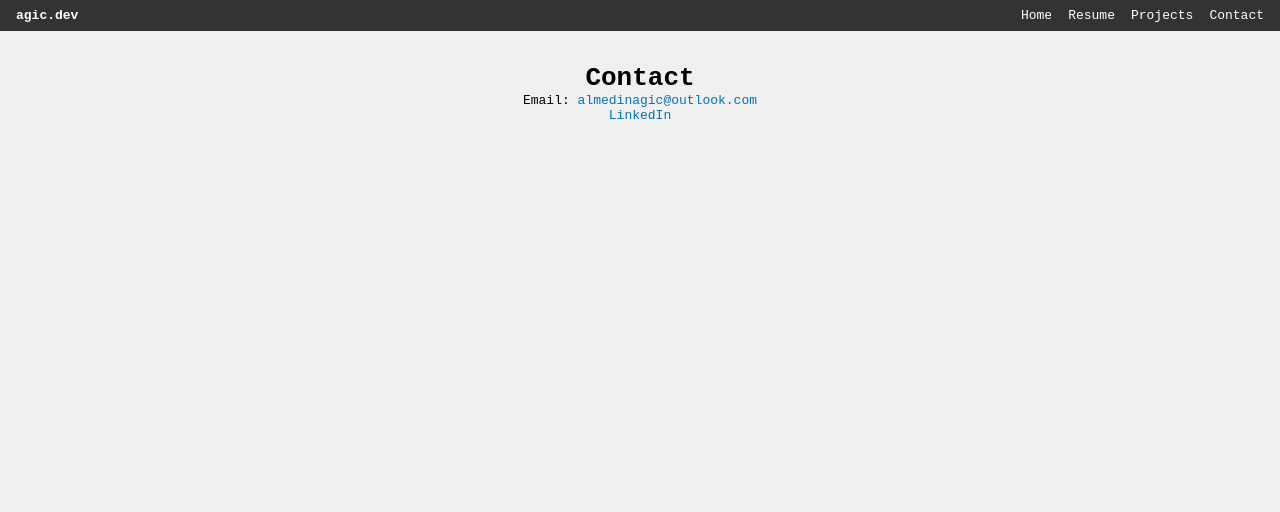
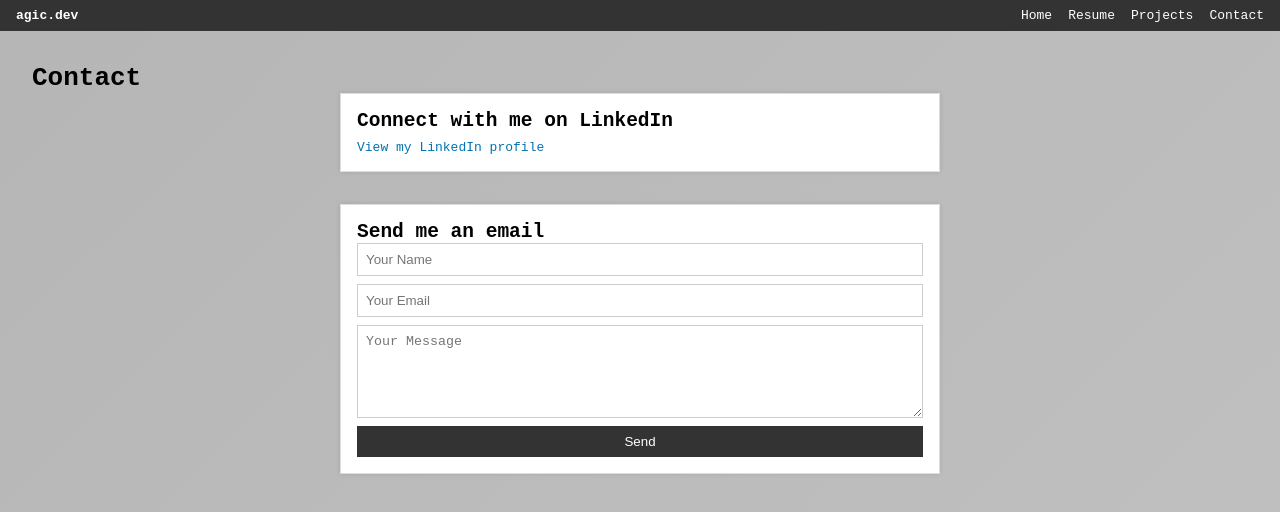
Before and after one commit to Zyorby/agic.dev, a React (Vite) app: page /contact in a window 1280 px wide. Shown: the top 512 px of the page. Built offline with nearby package versions, Linux system fonts and the light colour scheme.

Commit message:
Feature Update
- reworked contact page
- background-color replace with gradient animation

```diff
--- a/src/ContactPage.tsx
+++ b/src/ContactPage.tsx
@@ -7,12 +7,31 @@ const ContactPage = () => {
       <NavBar />
       <div className={styles.content}>
         <h1>Contact</h1>
-        <p>Email: <a href="mailto:almedinagic@outlook.com">almedinagic@outlook.com</a></p>
-        <p>
-          <a href="https://www.linkedin.com/in/almedin-agic-8ab820288/" target="_blank" rel="noopener noreferrer">
-            LinkedIn
-          </a>
-        </p>
+
+        <div className={styles.contactGrid}>
+          <div className={styles.linkedinBox}>
+            <h2>Connect with me on LinkedIn</h2>
+            <a
+              href="https://www.linkedin.com/in/almedin-agic-8ab820288/"
+              target="_blank"
+              rel="noopener noreferrer"
+              className={styles.linkedinLink}
+            >
+              View my LinkedIn profile
+            </a>
+          </div>
+
+          <div className={styles.formBox}>
+            <h2>Send me an email</h2>
+            <form action="mailto:almedinagic@outlook.com" method="POST" encType="text/plain">
+              <input type="text" name="name" placeholder="Your Name" required />
+              <input type="email" name="email" placeholder="Your Email" required />
+              <textarea name="message" placeholder="Your Message" rows={5} required></textarea>
+              <button type="submit">Send</button>
+            </form>
+          </div>
+        </div>
+
       </div>
     </div>
   );
--- a/src/MainSite.tsx
+++ b/src/MainSite.tsx
@@ -8,7 +8,11 @@ const MainSite = () => {
       <div className={styles.hero}>
         <h1 className={styles.name}>Almedin Agic</h1>
         <p className={styles.about}>
-          I'm Almedin Agic, a cybersecurity student passionate about IT, security, and coding.
+          Cybersecurity student passionate about Information Technology and Security!
+        </p>
+        <p className={styles.currentWork}>
+          Currently Working on:
+          <p>Comptia A+</p>
         </p>
       </div>
     </div>
--- a/src/contactpage.module.css
+++ b/src/contactpage.module.css
@@ -1,19 +1,74 @@
 .container {
   min-height: 100vh;
-  background: #f0f0f0;
   color: #000000;
+  animation: gradientShift 10s ease infinite;
+  background: linear-gradient(-45deg, #cfcfcf, #adadad, #f3f3f3);
+  background-size: 600% 600%;
+}
+
+@keyframes gradientShift {
+  0% {
+    background-position: 0% 50%;
+  }
+  50% {
+    background-position: 100% 50%;
+  }
+  100% {
+    background-position: 0% 50%;
+  }
 }
 
 .content {
   padding: 2rem;
-  text-align: center;
 }
 
-.content a {
-  color: #0073b1;  /* LinkedIn blue */
+.contactGrid {
+  display: flex;
+  flex-direction: column;
+  gap: 2rem;
+  align-items: center;
+}
+
+.linkedinBox, .formBox {
+  background: white;
+  padding: 1rem;
+  border: 1px solid #ddd;
+  width: 90%;
+  max-width: 600px;
+  box-shadow: 0 0 5px rgba(0,0,0,0.1);
+}
+
+.linkedinLink {
+  display: inline-block;
+  margin-top: 0.5rem;
+  color: #0073b1;
   text-decoration: none;
 }
 
-.content a:hover {
+.linkedinLink:hover {
   text-decoration: underline;
 }
+
+form {
+  display: flex;
+  flex-direction: column;
+  gap: 0.5rem;
+}
+
+input, textarea {
+  width: 100%;
+  padding: 0.5rem;
+  border: 1px solid #ccc;
+}
+
+button {
+  background: #333;
+  color: white;
+  padding: 0.5rem;
+  border: none;
+  cursor: pointer;
+}
+
+button:hover {
+  background: #555;
+}
--- a/src/mainsite.module.css
+++ b/src/mainsite.module.css
@@ -2,7 +2,21 @@
   min-height: 100vh;
   display: flex;
   flex-direction: column;
-  background: linear-gradient(to bottom right, #e0e0e0, #c0c0c0);
+  animation: gradientShift 10s ease infinite;
+  background: linear-gradient(-45deg, #cfcfcf, #adadad, #f3f3f3);
+  background-size: 600% 600%;
+}
+
+@keyframes gradientShift {
+  0% {
+    background-position: 0% 50%;
+  }
+  50% {
+    background-position: 100% 50%;
+  }
+  100% {
+    background-position: 0% 50%;
+  }
 }
 
 .hero {
@@ -24,6 +38,16 @@
 .about {
   font-size: 1.2rem;
   max-width: 600px;
+}
+
+p > p {
+   color: red;
+}
+
+.currentWork {
+  font-size: 1.2rem;
+  max-width: 600px;
+  margin-top: 1rem;
 }
 
 .nav {
--- a/src/projectspage.module.css
+++ b/src/projectspage.module.css
@@ -1,7 +1,21 @@
 .container {
   min-height: 100vh;
-  background: #f0f0f0;
   color: #000000;
+  animation: gradientShift 10s ease infinite;
+  background: linear-gradient(-45deg, #cfcfcf, #adadad, #f3f3f3);
+  background-size: 600% 600%;
+}
+
+@keyframes gradientShift {
+  0% {
+    background-position: 0% 50%;
+  }
+  50% {
+    background-position: 100% 50%;
+  }
+  100% {
+    background-position: 0% 50%;
+  }
 }
 
 .content {
--- a/src/resumepage.module.css
+++ b/src/resumepage.module.css
@@ -2,7 +2,21 @@
   min-height: 100vh;
   display: flex;
   flex-direction: column;
-  background: #f0f0f0;
+  animation: gradientShift 10s ease infinite;
+  background: linear-gradient(-45deg, #cfcfcf, #adadad, #f3f3f3);
+  background-size: 600% 600%;
+}
+
+@keyframes gradientShift {
+  0% {
+    background-position: 0% 50%;
+  }
+  50% {
+    background-position: 100% 50%;
+  }
+  100% {
+    background-position: 0% 50%;
+  }
 }
 
 .resumeContainer {
```
